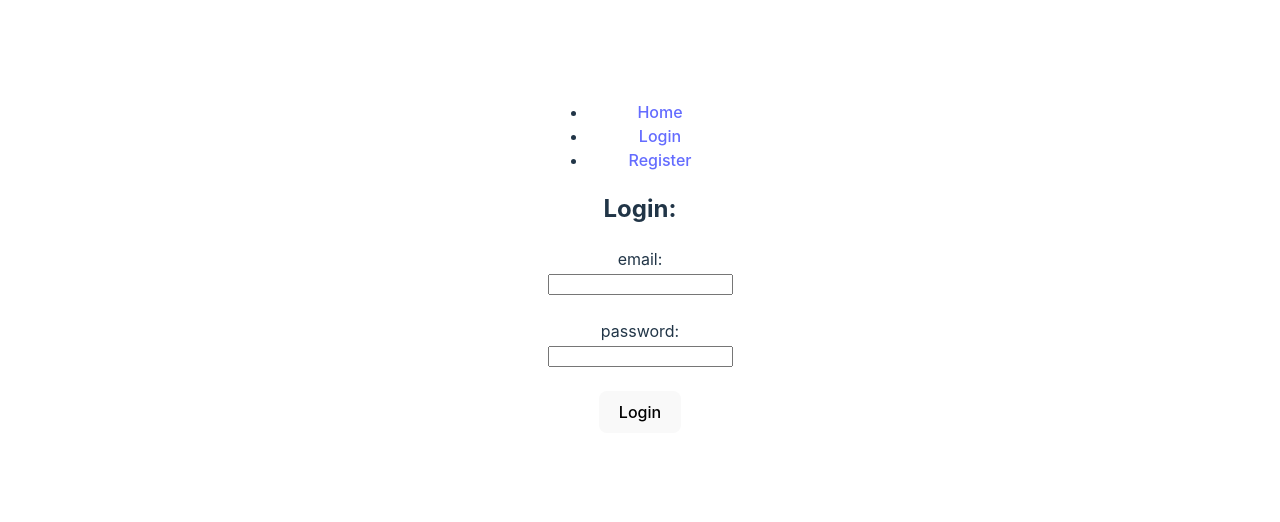
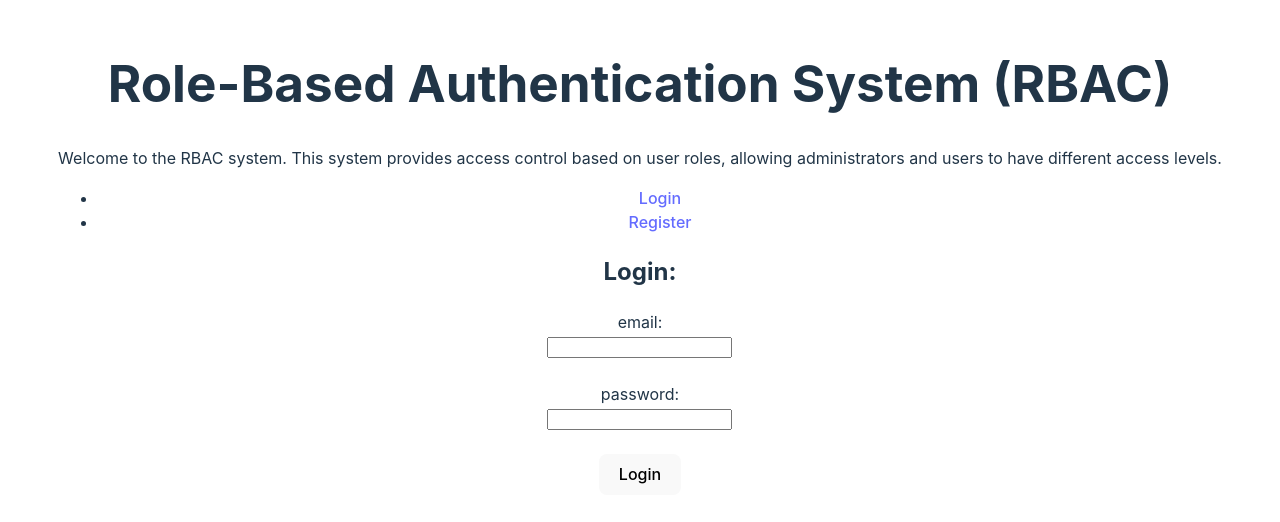
Before and after one commit to Manojnaduvinkeri/frontend, a React (Vite) app: page / in a window 1280 px wide. Shown: the part 142-664 px from the top of the page. Built offline with nearby package versions, Linux system fonts and the light colour scheme.

Commit message:
Update Layout.jsx

```diff
--- a/src/pages/Layout.jsx
+++ b/src/pages/Layout.jsx
@@ -1,13 +1,15 @@
 import React from "react";
 import { Outlet, Link } from "react-router-dom";
+
 export default function Layout() {
   return (
     <>
+      <header>
+        <h1>Role-Based Authentication System (RBAC)</h1>
+        <p>Welcome to the RBAC system. This system provides access control based on user roles, allowing administrators and users to have different access levels.</p>
+      </header>
       <nav>
         <ul>
-                    <li>
-                        <Link to="/">Home</Link>
-                    </li>
           <li>
             <Link to="/login">Login</Link>
           </li>
@@ -16,7 +18,7 @@ export default function Layout() {
           </li>
         </ul>
       </nav>
-            <Outlet/>
+      <Outlet />
     </>
   );
 }
```
Lines whose indentation alone changed are shown as unchanged.
